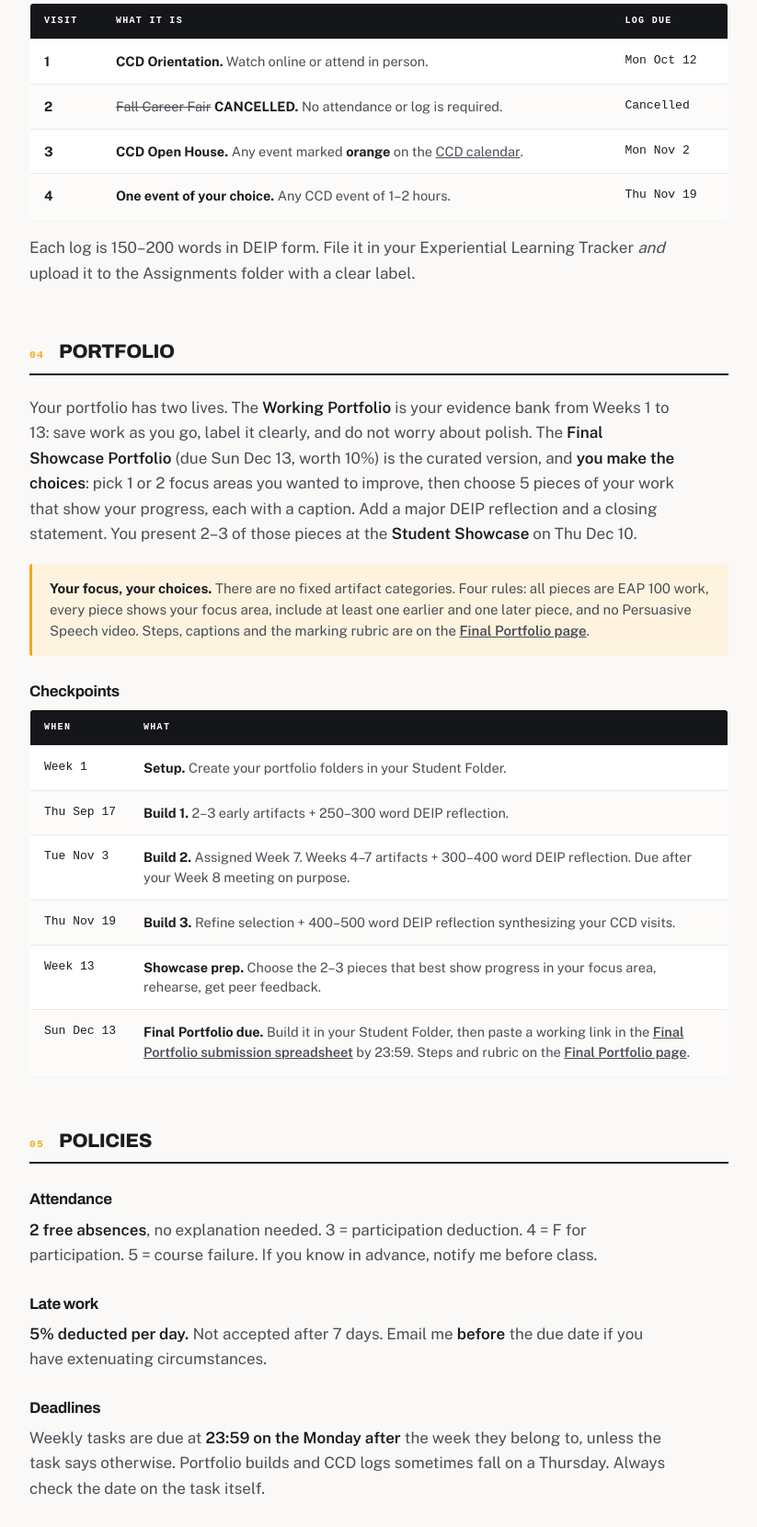
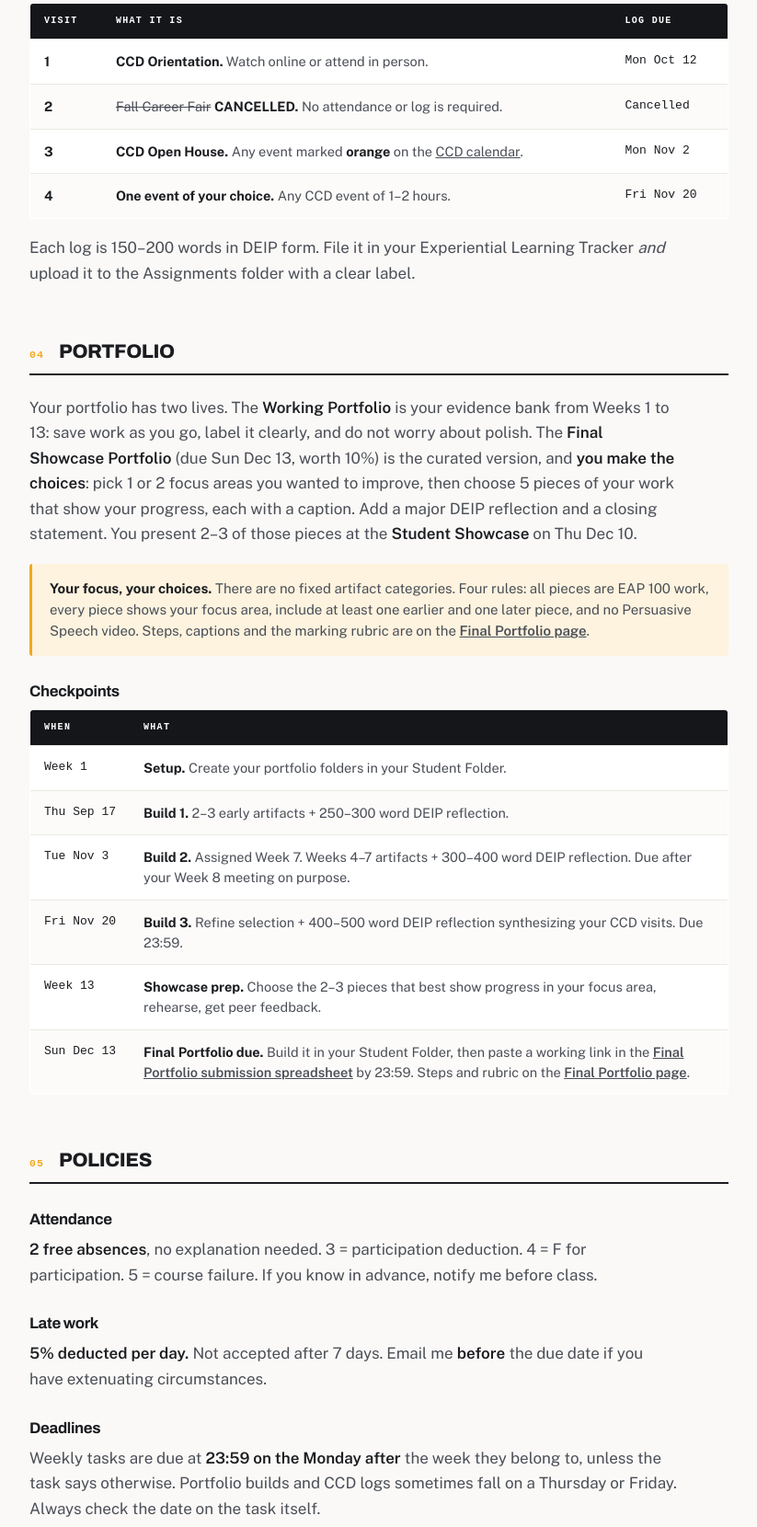
Before and after one commit to thefutureofwork/EAP100, a plain HTML site: page course-info.html in a window 1280 px wide. Shown: the part 3680-5340 px from the top of the page at 92% size, without its empty margins (310-1133 px from the left). Drawn offline with nearby package versions, Linux system fonts and the light colour scheme; a web font is replaced by a local one.

Commit message:
Week 11: CCD Visit 4, Build 3 and Reading 10 now due Fri Nov 20, 23:59 (course info + reading packet)

```diff
--- a/course-info.html
+++ b/course-info.html
@@ -160,7 +160,7 @@ li{margin-bottom:7px;line-height:1.55}
 <tr><td><strong>1</strong></td><td><strong>CCD Orientation.</strong> Watch online or attend in person.</td><td class="when">Mon Oct 12</td></tr>
 <tr><td><strong>2</strong></td><td><s>Fall Career Fair</s> <strong>CANCELLED.</strong> No attendance or log is required.</td><td class="when">Cancelled</td></tr>
 <tr><td><strong>3</strong></td><td><strong>CCD Open House.</strong> Any event marked <strong>orange</strong> on the <a href="https://docs.google.com/spreadsheets/d/1ysEj7phr0nacRE0RJYY2-mwCGUBgTvQ9jJ_cwNH4FLo/edit?gid=1909347099#gid=1909347099" target="_blank" rel="noopener">CCD calendar<span class="sr-only"> (opens in a new tab)</span></a>.</td><td class="when">Mon Nov 2</td></tr>
-<tr><td><strong>4</strong></td><td><strong>One event of your choice.</strong> Any CCD event of 1&ndash;2 hours.</td><td class="when">Thu Nov 19</td></tr>
+<tr><td><strong>4</strong></td><td><strong>One event of your choice.</strong> Any CCD event of 1&ndash;2 hours.</td><td class="when">Fri Nov 20</td></tr>
 </tbody></table>
 <p>Each log is 150&ndash;200 words in DEIP form. File it in your Experiential Learning Tracker <em>and</em> upload it to the Assignments folder with a clear label.</p>
 </section>
@@ -173,7 +173,7 @@ li{margin-bottom:7px;line-height:1.55}
 <tr><td class="when">Week 1</td><td><strong>Setup.</strong> Create your portfolio folders in your Student Folder.</td></tr>
 <tr><td class="when">Thu Sep 17</td><td><strong>Build 1.</strong> 2&ndash;3 early artifacts + 250&ndash;300 word DEIP reflection.</td></tr>
 <tr><td class="when">Tue Nov 3</td><td><strong>Build 2.</strong> Assigned Week 7. Weeks 4&ndash;7 artifacts + 300&ndash;400 word DEIP reflection. Due after your Week 8 meeting on purpose.</td></tr>
-<tr><td class="when">Thu Nov 19</td><td><strong>Build 3.</strong> Refine selection + 400&ndash;500 word DEIP reflection synthesizing your CCD visits.</td></tr>
+<tr><td class="when">Fri Nov 20</td><td><strong>Build 3.</strong> Refine selection + 400&ndash;500 word DEIP reflection synthesizing your CCD visits. Due 23:59.</td></tr>
 <tr><td class="when">Week 13</td><td><strong>Showcase prep.</strong> Choose the 2&ndash;3 pieces that best show progress in your focus area, rehearse, get peer feedback.</td></tr>
 <tr><td class="when">Sun Dec 13</td><td><strong>Final Portfolio due.</strong> Build it in your Student Folder, then paste a working link in the <a href="https://docs.google.com/spreadsheets/d/1obOVVazzLmNGmQBQ20ghUr3PplS2xN0ohkXnL_6Hw7Y/edit?gid=29920142#gid=29920142" target="_blank" rel="noopener" style="font-weight:600">Final Portfolio submission spreadsheet<span class="sr-only"> (opens in a new tab)</span></a> by 23:59. Steps and rubric on the <a href="final-portfolio.html" style="font-weight:600">Final Portfolio page</a>.</td></tr>
 </tbody></table>
@@ -185,7 +185,7 @@ li{margin-bottom:7px;line-height:1.55}
 <h3>Late work</h3>
 <p><strong>5% deducted per day.</strong> Not accepted after 7 days. Email me <strong>before</strong> the due date if you have extenuating circumstances.</p>
 <h3>Deadlines</h3>
-<p>Weekly tasks are due at <strong>23:59 on the Monday after</strong> the week they belong to, unless the task says otherwise. Portfolio builds and CCD logs sometimes fall on a Thursday. Always check the date on the task itself.</p>
+<p>Weekly tasks are due at <strong>23:59 on the Monday after</strong> the week they belong to, unless the task says otherwise. Portfolio builds and CCD logs sometimes fall on a Thursday or Friday. Always check the date on the task itself.</p>
 <h3>AI use</h3>
 <p><strong>Task-specific.</strong> I will tell you when AI is permitted. Submitting AI-generated content as your own is never allowed. When permitted, include an AI disclosure. Full details in the Syllabus.</p>
 <h3>Office hours</h3>
@@ -198,7 +198,7 @@ li{margin-bottom:7px;line-height:1.55}
 <section id="faq"><div class="sh"><span class="num">06</span><h2>FAQ</h2></div>
 <div class="faq">
 <details><summary><span class="qn">Q1</span>Where do I submit my work?</summary><div class="a"><p>From Week 6 on, the <strong>Assignments folder</strong> on the course Google Drive for almost everything. Give every upload a clear label with the week and task. <strong>Brightspace</strong> for the three CCD modules only. <strong>Final Portfolio:</strong> build it in your Student Folder and paste the link in the <a href="https://docs.google.com/spreadsheets/d/1obOVVazzLmNGmQBQ20ghUr3PplS2xN0ohkXnL_6Hw7Y/edit?gid=29920142#gid=29920142" target="_blank" rel="noopener">Final Portfolio submission spreadsheet<span class="sr-only"> (opens in a new tab)</span></a>. The task always says which.</p></div></details>
-<details><summary><span class="qn">Q2</span>When exactly is something due?</summary><div class="a"><p>Open the <a href="index.html">weekly schedule</a> and check the date chip on the task. General rule: 23:59 Monday after the week. Portfolio builds and CCD logs often fall on a Thursday instead.</p></div></details>
+<details><summary><span class="qn">Q2</span>When exactly is something due?</summary><div class="a"><p>Open the <a href="index.html">weekly schedule</a> and check the date chip on the task. General rule: 23:59 Monday after the week. Portfolio builds and CCD logs often fall on a Thursday or Friday instead (Week 11: Fri Nov 20).</p></div></details>
 <details><summary><span class="qn">Q3</span>How much time should this take?</summary><div class="a"><p><strong>8&ndash;10 hours per week outside class.</strong> Every task on the <a href="index.html" style="font-weight:600">weekly schedule</a> and <a href="due-dates.html" style="font-weight:600">checklist</a> now shows a green time estimate badge. Add them up yourself. Your Week 2 time-tracking task gives you a personal baseline.</p></div></details>
 <details><summary><span class="qn">Q4</span>I missed a class. What now?</summary><div class="a"><p>Check with a classmate, then open the week on the <a href="index.html">schedule</a>. Missing class does not extend a deadline. 2 free absences before it affects participation.</p></div></details>
 <details><summary><span class="qn">Q5</span>Can I use AI?</summary><div class="a"><p>Sometimes. I will tell you when. Submitting AI-generated content as your own is never allowed. See the Syllabus.</p></div></details>
```
Also changed, not shown: reading-packet.html (+1 -1 lines).
